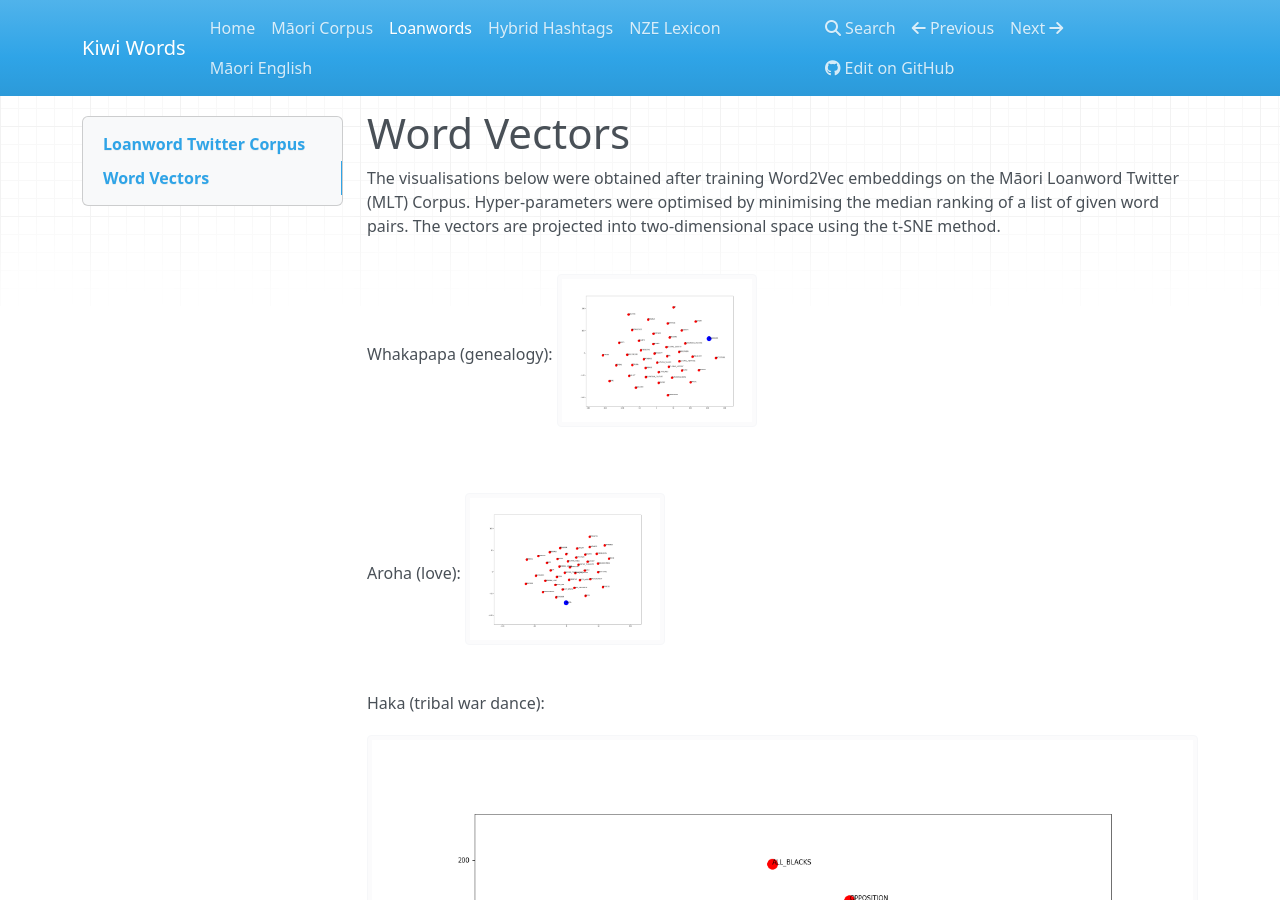
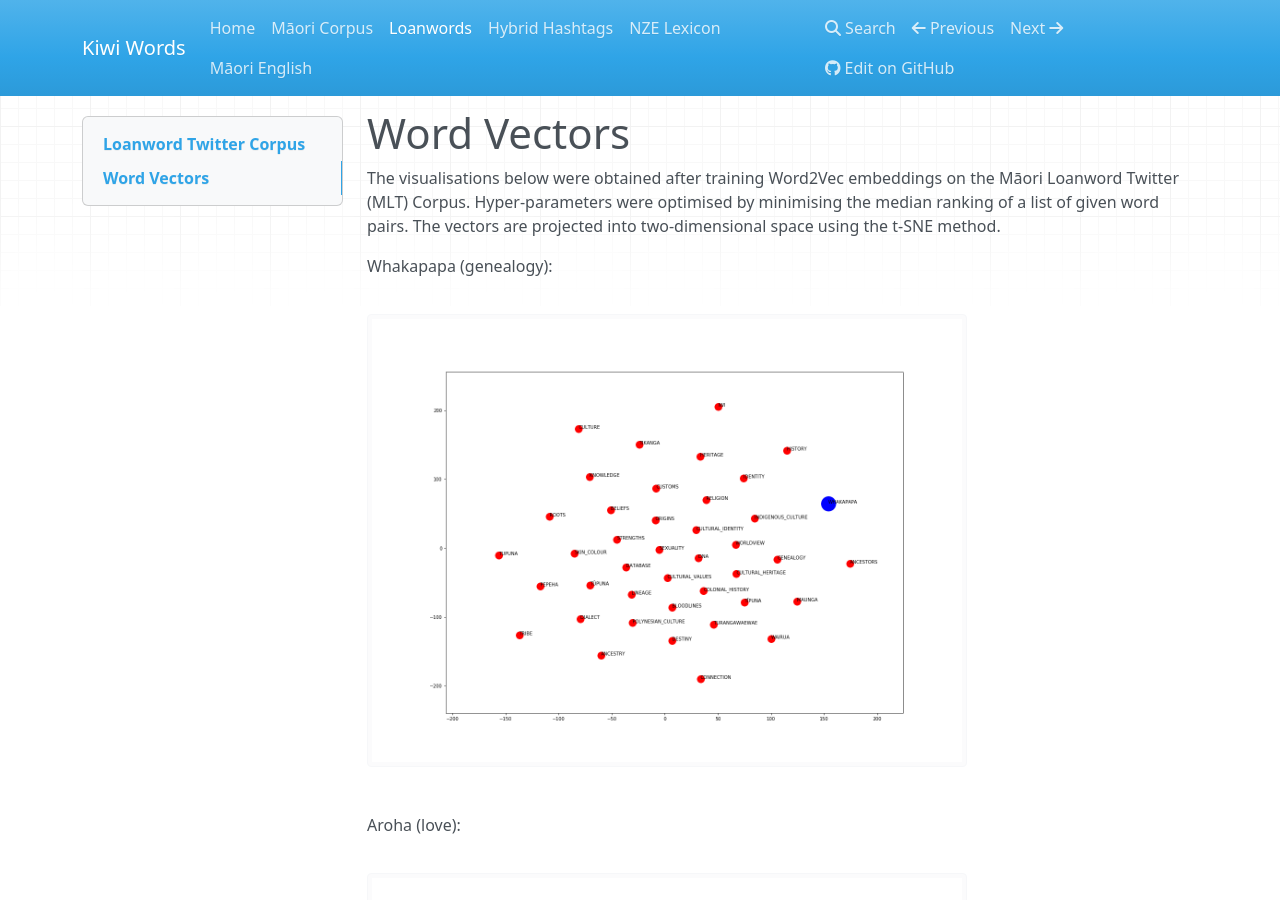
Before and after one commit to Waikato/kiwiwords, an MkDocs documentation site: the page built from docs/corpus.md, in a window 1280 px wide and 900 px high, scrolled down 1094 px. Built offline with MkDocs 1.6.1, drawn with Linux system fonts in a browser that asks for light colours; nearby versions of some CDN libraries.

Commit message:
Update corpus.md

```diff
--- a/docs/corpus.md
+++ b/docs/corpus.md
@@ -28,10 +28,12 @@ This table shows key stats for the different components of the MLT Corpus:
 The visualisations below were obtained after training Word2Vec embeddings on the Māori Loanword Twitter (MLT) Corpus. Hyper-parameters were optimised by minimising the median ranking of a list of given word pairs. The vectors are projected into two-dimensional space using the t-SNE method.
 
 Whakapapa (genealogy):
-<img src="../pics/whakapapa_tsne.png" alt="Word embeddings for whakapapa" width="200"/>
+
+<img src="../pics/whakapapa_tsne.png" alt="Word embeddings for whakapapa" width="600"/>
 
 Aroha (love):
-<img src="../pics/aroha_tsne.png" alt="Word embeddings for aroha" width="200"/>
+
+<img src="../pics/aroha_tsne.png" alt="Word embeddings for aroha" width="600"/>
 
 Haka (tribal war dance):
 ![alt text](pics/haka_tsne.png)
```
